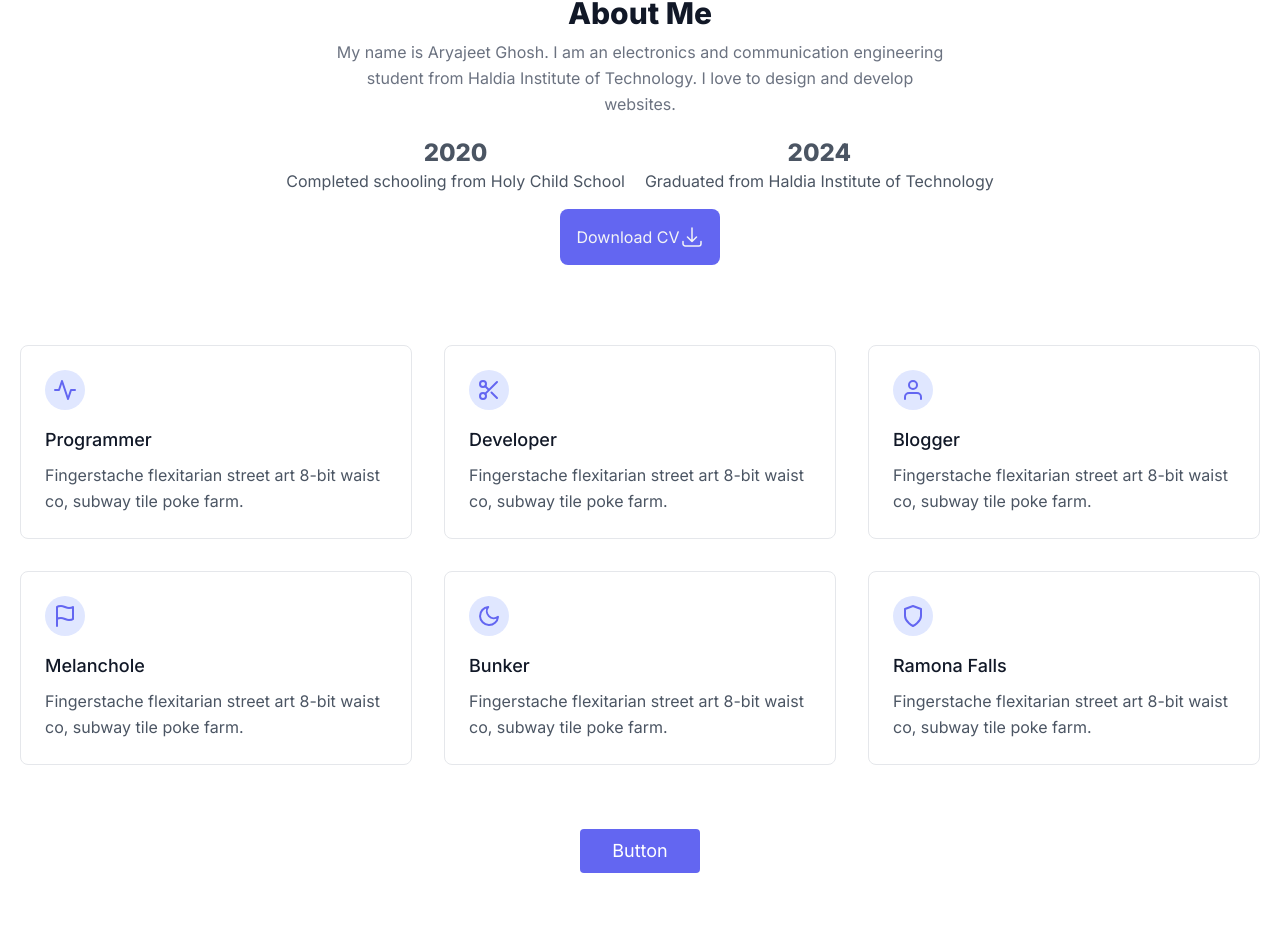
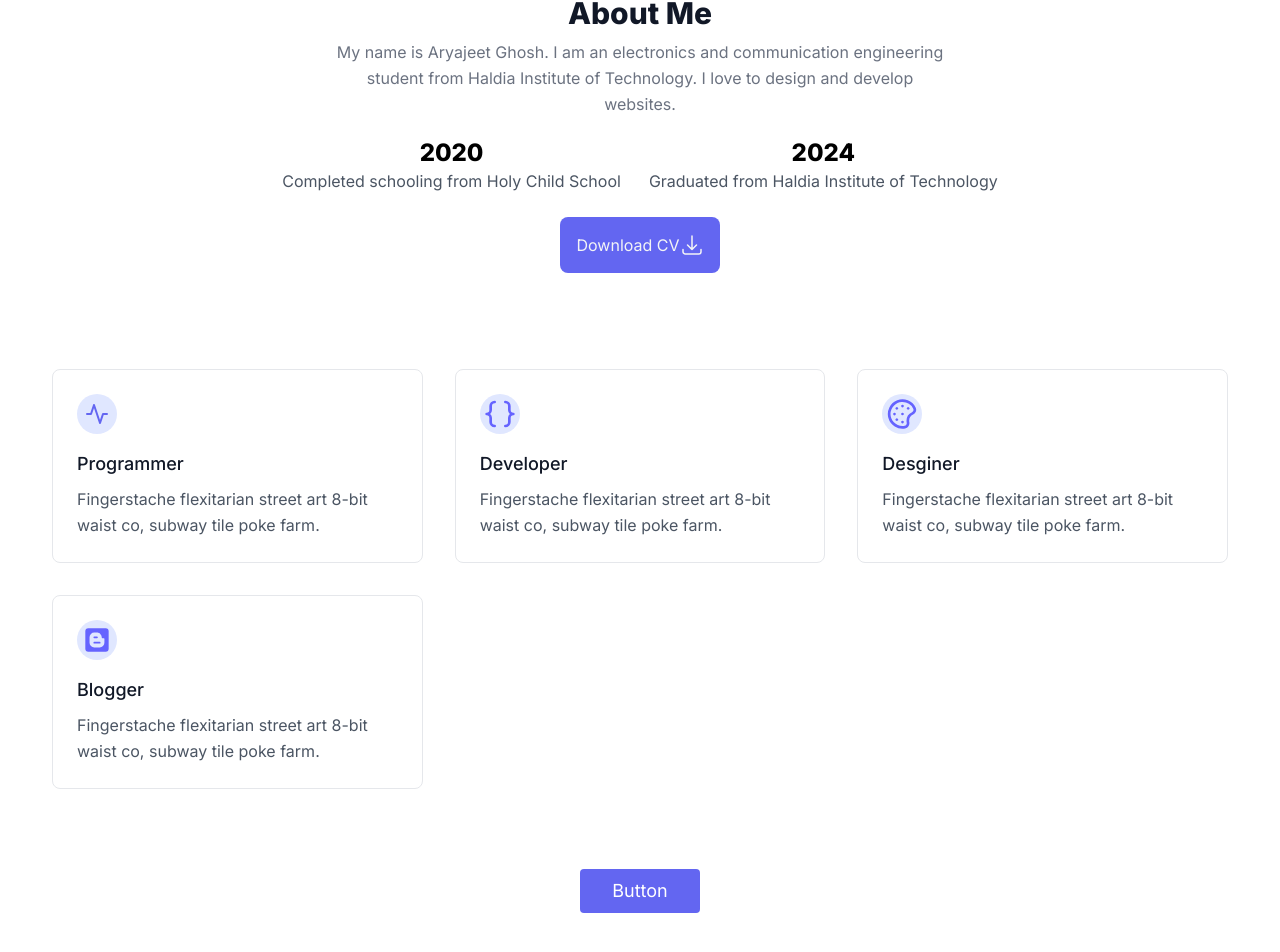
Before and after one commit to TheArya7eet/landing-page, a Next.js app in the folder my-app/: page / in a window 1280 px wide. Shown: the part 530-1482 px from the top of the page. Built offline with nearby package versions, Linux system fonts and the light colour scheme.

Commit message:
chore: content updated

```diff
--- a/my-app/src/components/content.tsx
+++ b/my-app/src/components/content.tsx
@@ -10,19 +10,19 @@ const Content = () => {
             I am an electronics and communication engineering student from Haldia Institute of Technology.
             I love to design and develop websites.</p>
 
-          <div className="flex space-x-5 mt-5">
+          <div className="flex space-x-7 mt-5">
             <div className="flex flex-col">
-              <span className="text-2xl font-extrabold">2020</span>
+              <span className="text-2xl font-extrabold text-black">2020</span>
               <span className="">Completed schooling from Holy Child School</span>
 
             </div>
             <div className="flex flex-col">
-              <span className="text-2xl font-extrabold">2024</span>
+              <span className="text-2xl font-extrabold text-black">2024</span>
               <span className="">Graduated from Haldia Institute of Technology</span>
             </div>
           </div>
 
-          <div className="bg-indigo-500 hover:bg-indigo-600 hover:cursor-pointer mt-4 p-4 rounded-lg">
+          <div className="bg-indigo-500 hover:bg-indigo-600 hover:cursor-pointer mt-6 p-4 rounded-lg">
             <a href="" className="flex text-gray-100">
               Download CV<svg xmlns="http://www.w3.org/2000/svg" fill="none" viewBox="0 0 24 24" strokeWidth={1.5} stroke="currentColor" className="w-6 h-6">
                 <path strokeLinecap="round" strokeLinejoin="round" d="M3 16.5v2.25A2.25 2.25 0 005.25 21h13.5A2.25 2.25 0 0021 18.75V16.5M16.5 12L12 16.5m0 0L7.5 12m4.5 4.5V3" />
@@ -31,7 +31,7 @@ const Content = () => {
           </div>
 
         </div>
-        <div className="flex flex-wrap -m-4">
+        <div className="flex flex-wrap m-4">
           <div className="xl:w-1/3 md:w-1/2 p-4">
             <div className="border border-gray-200 p-6 rounded-lg">
               <div className="w-10 h-10 inline-flex items-center justify-center rounded-full bg-indigo-100 text-indigo-500 mb-4">
@@ -46,11 +46,7 @@ const Content = () => {
           <div className="xl:w-1/3 md:w-1/2 p-4">
             <div className="border border-gray-200 p-6 rounded-lg">
               <div className="w-10 h-10 inline-flex items-center justify-center rounded-full bg-indigo-100 text-indigo-500 mb-4">
-                <svg fill="none" stroke="currentColor" stroke-linecap="round" stroke-linejoin="round" stroke-width="2" className="w-6 h-6" viewBox="0 0 24 24">
-                  <circle cx="6" cy="6" r="3"></circle>
-                  <circle cx="6" cy="18" r="3"></circle>
-                  <path d="M20 4L8.12 15.88M14.47 14.48L20 20M8.12 8.12L12 12"></path>
-                </svg>
+                <svg className="w-8 h-8" xmlns="http://www.w3.org/2000/svg" data-name="Layer 1" viewBox="0 0 24 24" id="brackets-curly"><path fill="#6563FF" d="M6 6a2 2 0 0 1 2-2 1 1 0 0 0 0-2 4 4 0 0 0-4 4v3a2 2 0 0 1-2 2 1 1 0 0 0 0 2 2 2 0 0 1 2 2v3a4 4 0 0 0 4 4 1 1 0 0 0 0-2 2 2 0 0 1-2-2v-3a4 4 0 0 0-1.38-3A4 4 0 0 0 6 9Zm16 5a2 2 0 0 1-2-2V6a4 4 0 0 0-4-4 1 1 0 0 0 0 2 2 2 0 0 1 2 2v3a4 4 0 0 0 1.38 3A4 4 0 0 0 18 15v3a2 2 0 0 1-2 2 1 1 0 0 0 0 2 4 4 0 0 0 4-4v-3a2 2 0 0 1 2-2 1 1 0 0 0 0-2Z"></path></svg>
               </div>
               <h2 className="text-lg text-gray-900 font-medium title-font mb-2">Developer</h2>
               <p className="leading-relaxed text-base">Fingerstache flexitarian street art 8-bit waist co, subway tile poke farm.</p>
@@ -59,45 +55,18 @@ const Content = () => {
           <div className="xl:w-1/3 md:w-1/2 p-4">
             <div className="border border-gray-200 p-6 rounded-lg">
               <div className="w-10 h-10 inline-flex items-center justify-center rounded-full bg-indigo-100 text-indigo-500 mb-4">
-                <svg fill="none" stroke="currentColor" stroke-linecap="round" stroke-linejoin="round" stroke-width="2" className="w-6 h-6" viewBox="0 0 24 24">
-                  <path d="M20 21v-2a4 4 0 00-4-4H8a4 4 0 00-4 4v2"></path>-
-                  <circle cx="12" cy="7" r="4"></circle>
-                </svg>
+              <svg className="w-8 h-8" xmlns="http://www.w3.org/2000/svg" data-name="Layer 1" viewBox="0 0 24 24" id="palette"><path fill="#6563FF" d="M7.42,15.54a1,1,0,0,0,0,1.41,1,1,0,0,0,1.42,0,1,1,0,0,0,0-1.41A1,1,0,0,0,7.42,15.54Zm0-8.49a1,1,0,0,0,0,1.41,1,1,0,0,0,1.42,0,1,1,0,0,0,0-1.41A1,1,0,0,0,7.42,7.05Zm4.95,10a1,1,0,1,0,1,1A1,1,0,0,0,12.37,17Zm-6-6a1,1,0,1,0,1,1A1,1,0,0,0,6.37,11Zm6-6a1,1,0,1,0,1,1A1,1,0,0,0,12.37,5Zm3.54,2.05a1,1,0,1,0,1.41,0A1,1,0,0,0,15.91,7.05Zm6.3,0a11,11,0,1,0-7.85,15.74,3.87,3.87,0,0,0,2.5-1.65A4.2,4.2,0,0,0,17.47,18a5.65,5.65,0,0,1-.1-1,5,5,0,0,1,3-4.56,3.84,3.84,0,0,0,2.06-2.25A4,4,0,0,0,22.21,7.08Zm-1.7,2.44a1.9,1.9,0,0,1-1,1.09A7,7,0,0,0,15.37,17a7.3,7.3,0,0,0,.14,1.4,2.16,2.16,0,0,1-.31,1.65,1.79,1.79,0,0,1-1.21.8,8.72,8.72,0,0,1-1.62.15,9,9,0,0,1-9-9.28A9.05,9.05,0,0,1,11.85,3h.51a9,9,0,0,1,8.06,5A2,2,0,0,1,20.51,9.52ZM12.37,11a1,1,0,1,0,1,1A1,1,0,0,0,12.37,11Z"></path></svg>
               </div>
-              <h2 className="text-lg text-gray-900 font-medium title-font mb-2">Blogger</h2>
+              <h2 className="text-lg text-gray-900 font-medium title-font mb-2">Desginer</h2>
               <p className="leading-relaxed text-base">Fingerstache flexitarian street art 8-bit waist co, subway tile poke farm.</p>
             </div>
           </div>
           <div className="xl:w-1/3 md:w-1/2 p-4">
             <div className="border border-gray-200 p-6 rounded-lg">
               <div className="w-10 h-10 inline-flex items-center justify-center rounded-full bg-indigo-100 text-indigo-500 mb-4">
-                <svg fill="none" stroke="currentColor" stroke-linecap="round" stroke-linejoin="round" stroke-width="2" className="w-6 h-6" viewBox="0 0 24 24">
-                  <path d="M4 15s1-1 4-1 5 2 8 2 4-1 4-1V3s-1 1-4 1-5-2-8-2-4 1-4 1zM4 22v-7"></path>
-                </svg>
+              <svg className="w-7 h-7" xmlns="http://www.w3.org/2000/svg" data-name="Layer 1" viewBox="0 0 24 24" id="blogger"><path fill="#6563FF" d="M9.71008,10.46008h2.23883a.77084.77084,0,1,0,0-1.54168H9.71008a.77084.77084,0,1,0,0,1.54168Zm9.71826-8.45837H4.555A2.57277,2.57277,0,0,0,1.9917,4.56506V19.43829A2.57278,2.57278,0,0,0,4.555,22.00171H19.42822a2.57268,2.57268,0,0,0,2.56348-2.56329V4.56506A2.57267,2.57267,0,0,0,19.42834,2.00171ZM18.35577,11.6795l-.01965,2.67542a4.0515,4.0515,0,0,1-4.03857,4.02179h-4.639a4.04922,4.04922,0,0,1-4.04181-4.0249V9.65747A4.05258,4.05258,0,0,1,9.65851,5.62671h2.82373a4.45954,4.45954,0,0,1,3.1203,2.19971,3.15646,3.15646,0,0,1,.36182,1.36767c.06738.50556.10284.88123.33007,1.08942.31934.28949,1.50727.09448,1.74219.27844l.17883.13983.10889.22168.036.17755Zm-4.097,1.8639H9.71008a.75035.75035,0,1,0,0,1.5h4.54871a.75024.75024,0,1,0,0-1.5Z"></path></svg>
               </div>
-              <h2 className="text-lg text-gray-900 font-medium title-font mb-2">Melanchole</h2>
-              <p className="leading-relaxed text-base">Fingerstache flexitarian street art 8-bit waist co, subway tile poke farm.</p>
-            </div>
-          </div>
-          <div className="xl:w-1/3 md:w-1/2 p-4">
-            <div className="border border-gray-200 p-6 rounded-lg">
-              <div className="w-10 h-10 inline-flex items-center justify-center rounded-full bg-indigo-100 text-indigo-500 mb-4">
-                <svg fill="none" stroke="currentColor" stroke-linecap="round" stroke-linejoin="round" stroke-width="2" className="w-6 h-6" viewBox="0 0 24 24">
-                  <path d="M21 12.79A9 9 0 1111.21 3 7 7 0 0021 12.79z"></path>
-                </svg>
-              </div>
-              <h2 className="text-lg text-gray-900 font-medium title-font mb-2">Bunker</h2>
-              <p className="leading-relaxed text-base">Fingerstache flexitarian street art 8-bit waist co, subway tile poke farm.</p>
-            </div>
-          </div>
-          <div className="xl:w-1/3 md:w-1/2 p-4">
-            <div className="border border-gray-200 p-6 rounded-lg">
-              <div className="w-10 h-10 inline-flex items-center justify-center rounded-full bg-indigo-100 text-indigo-500 mb-4">
-                <svg fill="none" stroke="currentColor" stroke-linecap="round" stroke-linejoin="round" stroke-width="2" className="w-6 h-6" viewBox="0 0 24 24">
-                  <path d="M12 22s8-4 8-10V5l-8-3-8 3v7c0 6 8 10 8 10z"></path>
-                </svg>
-              </div>
-              <h2 className="text-lg text-gray-900 font-medium title-font mb-2">Ramona Falls</h2>
+              <h2 className="text-lg text-gray-900 font-medium title-font mb-2">Blogger</h2>
               <p className="leading-relaxed text-base">Fingerstache flexitarian street art 8-bit waist co, subway tile poke farm.</p>
             </div>
           </div>
```
